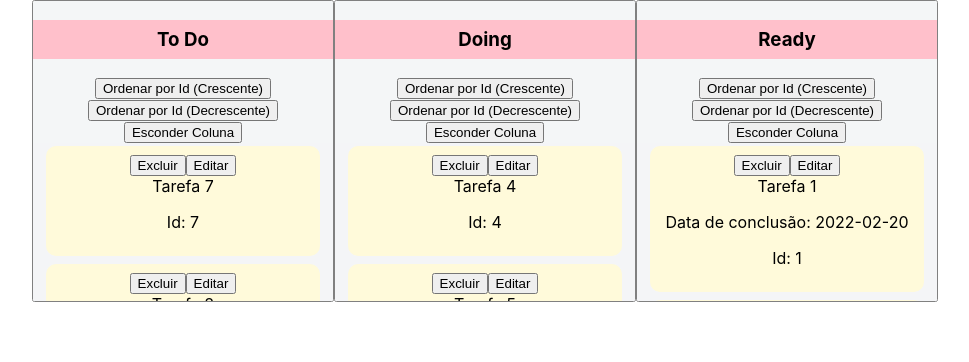
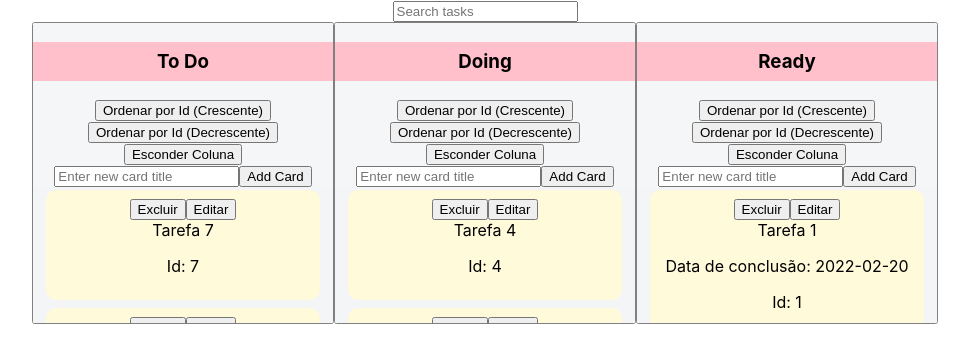
Before and after one commit to laraberns/kanban-react, a React (Create React App) app: page / in a window 1280 px wide. Shown: the top 362 px of the page, without its empty margins (155-1124 px from the left). Built offline with nearby package versions, Linux system fonts and the light colour scheme; the HTML template or start-up script is replaced by a standard one.

Commit message:
✨: feat: Pesquisa por texto

```diff
--- a/src/components/Column/Column.jsx
+++ b/src/components/Column/Column.jsx
@@ -63,6 +63,7 @@ const Column = ({ title, tasks, id, onAddCard, onDelete, onUpdateTitle }) => {
             <button onClick={handleSortTasks}>Ordenar por Id (Crescente)</button>
             <button onClick={() => setSortAscending(false)}>Ordenar por Id (Decrescente)</button>
             <button onClick={handleHideColumn}>Esconder Coluna</button>
+            <NewCardForm onAddCard={onAddCard} columnId={id} />
             <Droppable droppableId={id}>
                 {(provided, snapshot) => (
                     <DroppableContainer
@@ -80,7 +81,7 @@ const Column = ({ title, tasks, id, onAddCard, onDelete, onUpdateTitle }) => {
                             />
                         ))}
                         {provided.placeholder}
-                        <NewCardForm onAddCard={onAddCard} columnId={id} />
+
                     </DroppableContainer>
                 )}
             </Droppable>
--- a/src/components/KanbanBoard/KanbanBoard.jsx
+++ b/src/components/KanbanBoard/KanbanBoard.jsx
@@ -1,6 +1,4 @@
-
-import React from 'react';
-import { useEffect, useState } from 'react';
+import React, { useState, useEffect } from 'react';
 import { DragDropContext } from 'react-beautiful-dnd';
 import Column from '../Column/Column';
 import MockTasks from './MockTasks';
@@ -8,14 +6,15 @@ import HandleDragEnd from './HandleDragEnd';
 import HandleDeleteTask from './HandleDeleteTask';
 import HandleAddCard from './HandleAddCard';
 import HandleUpdateCardText from './HandleUpdateCardText';
+import TaskSearch from './TaskSearch';
 
 export default function KanbanBoard() {
     const [completed, setCompleted] = useState([]);
     const [doing, setDoing] = useState([]);
     const [incomplete, setIncomplete] = useState([]);
+    const [filteredTasks, setFilteredTasks] = useState([]);
 
     useEffect(() => {
-        // Inicializa os estados com as tarefas simulando o carregamento de uma API
         setCompleted(MockTasks.filter((task) => task.completed && !task.doing));
         setDoing(MockTasks.filter((task) => task.doing));
         setIncomplete(MockTasks.filter((task) => !task.completed && !task.doing));
@@ -47,7 +46,7 @@ export default function KanbanBoard() {
     };
 
     const handleUpdateTitle = (taskId, newTitle) => {
-        HandleUpdateCardText ({
+        HandleUpdateCardText({
             taskId,
             newTitle,
             setIncomplete,
@@ -71,19 +70,13 @@ export default function KanbanBoard() {
         });
     };
 
-    const filterTasksByColumn = (columnId) => {
-        switch (columnId) {
-            case '1':
-                return incomplete;
-            case '2':
-                return doing;
-            case '3':
-                return completed;
-            default:
-                return [];
-        }
+    const handleSearch = (searchText) => {
+        const allTasks = [...incomplete, ...doing, ...completed];
+        const filtered = allTasks.filter((task) =>
+            task.title.toLowerCase().includes(searchText.toLowerCase())
+        );
+        setFilteredTasks(filtered);
     };
-
 
     return (
         <DragDropContext onDragEnd={handleDragEnd}>
@@ -92,12 +85,14 @@ export default function KanbanBoard() {
                     display: 'flex',
                     justifyContent: 'center',
                     alignItems: 'center',
-                    flexDirection: 'row',
+                    flexDirection: 'column',
                 }}
             >
+                <TaskSearch tasks={[...incomplete, ...doing, ...completed]} onSearch={handleSearch} />
+                <div style={{ display: 'flex', flexDirection: 'row' }}>
                     <Column
                         title={"To Do"}
-                    tasks={incomplete}
+                        tasks={filteredTasks.length > 0 ? filteredTasks.filter(task => incomplete.includes(task)) : incomplete}
                         id={'1'}
                         onAddCard={handleAddCard}
                         onDelete={handleDeleteTask}
@@ -105,7 +100,7 @@ export default function KanbanBoard() {
                     />
                     <Column
                         title={"Doing"}
-                    tasks={doing}
+                        tasks={filteredTasks.length > 0 ? filteredTasks.filter(task => doing.includes(task)) : doing}
                         id={'2'}
                         onAddCard={handleAddCard}
                         onDelete={handleDeleteTask}
@@ -113,13 +108,14 @@ export default function KanbanBoard() {
                     />
                     <Column
                         title={"Ready"}
-                    tasks={completed}
+                        tasks={filteredTasks.length > 0 ? filteredTasks.filter(task => completed.includes(task)) : completed}
                         id={'3'}
                         onAddCard={handleAddCard}
                         onDelete={handleDeleteTask}
                         onUpdateTitle={handleUpdateTitle}
                     />
                 </div>
+            </div>
         </DragDropContext>
     );
 }
--- /dev/null
+++ b/src/components/KanbanBoard/TaskSearch.jsx
@@ -0,0 +1,24 @@
+import React, { useState } from 'react';
+
+const TaskSearch = ({ tasks, onSearch }) => {
+    const [searchText, setSearchText] = useState('');
+
+    const handleSearch = (e) => {
+        const text = e.target.value;
+        setSearchText(text);
+        onSearch(text);
+    };
+
+    return (
+        <div>
+            <input
+                type="text"
+                placeholder="Search tasks"
+                value={searchText}
+                onChange={handleSearch}
+            />
+        </div>
+    );
+};
+
+export default TaskSearch;
```
Also changed, not shown: 1 other file (tests, documents, lock files or other folders). Lines whose indentation alone changed are shown as unchanged.
